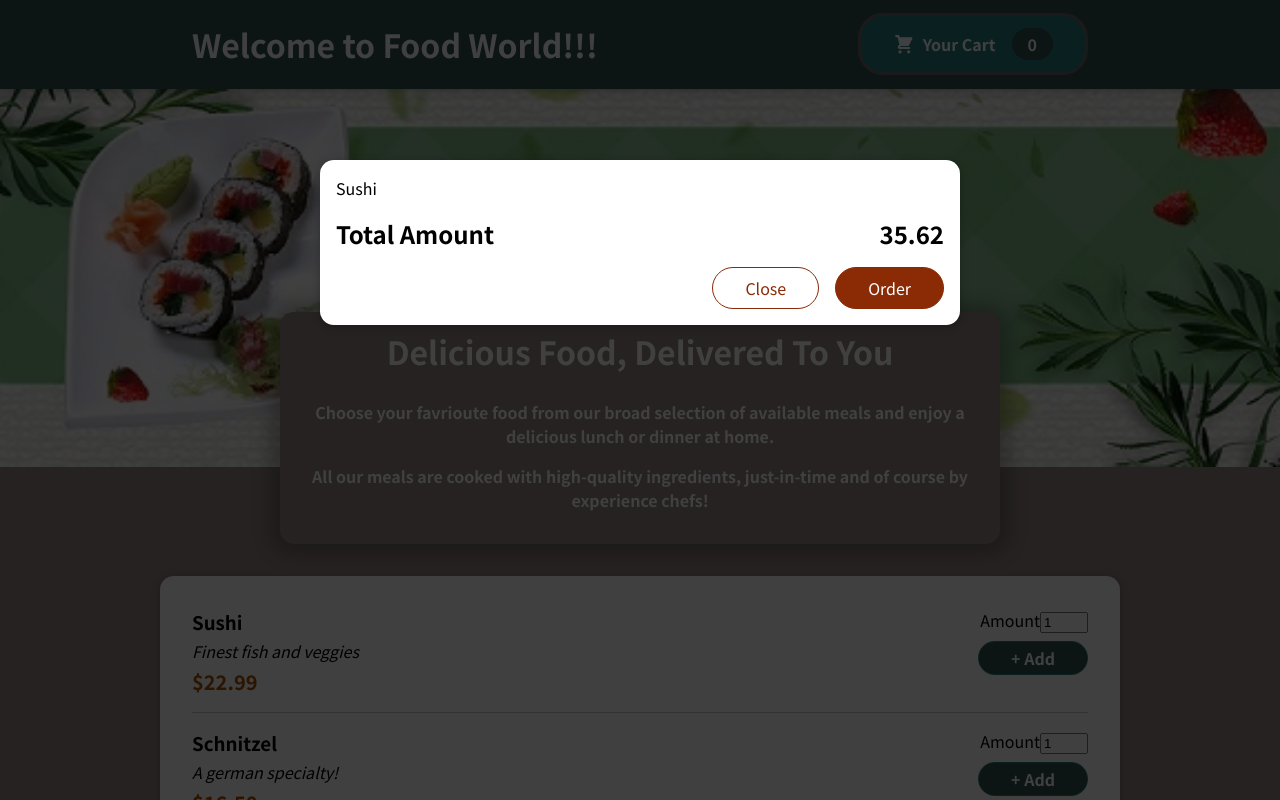
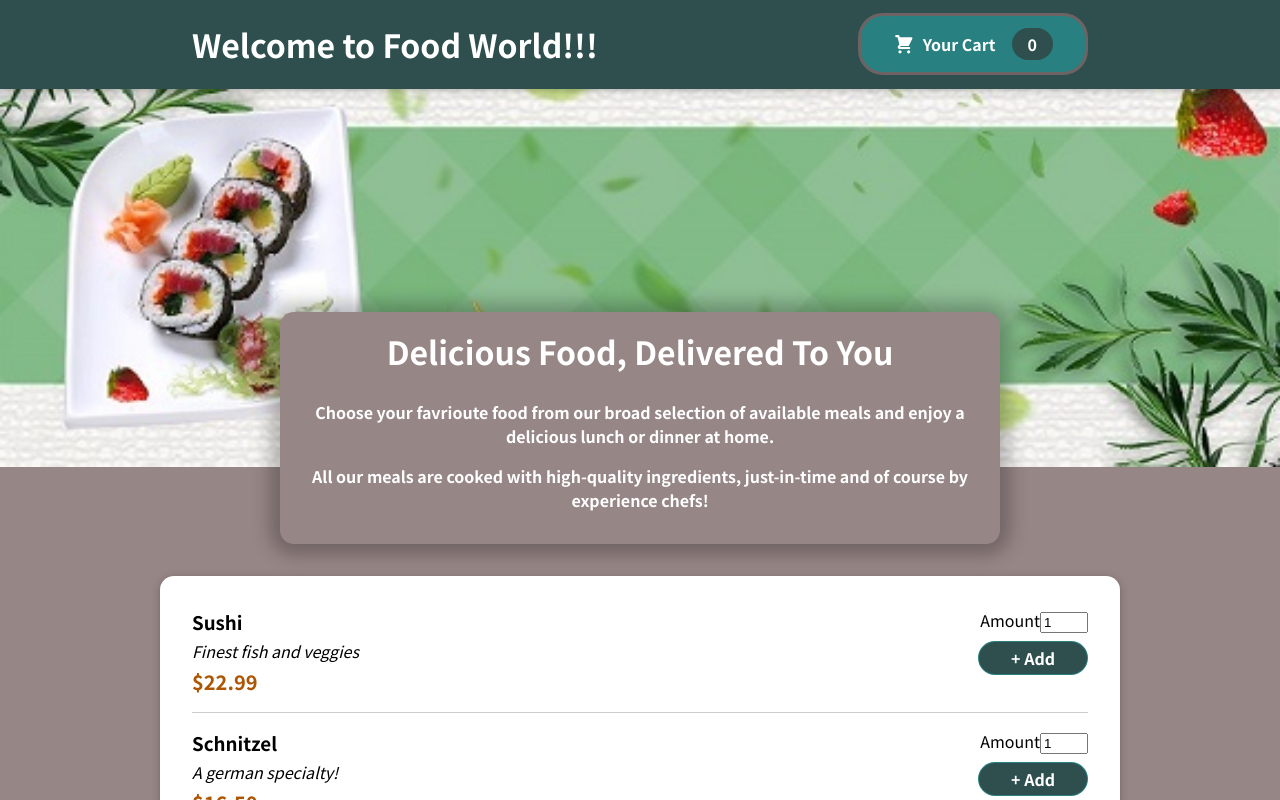
Before and after one commit to roshani2022/RestaurantApp, a React (Create React App) app: page / in a window 1280 px wide. Shown: the top 800 px of the page. Built offline with nearby package versions, Linux system fonts and the light colour scheme.

Commit message:
Cart open and close

```diff
--- a/src/App.js
+++ b/src/App.js
@@ -1,13 +1,23 @@
-import React, { Fragment } from "react";
+import React, { Fragment, useState } from "react";
 import Cart from "./Components/Cart/Cart";
 import Header from "./Components/Layout/Header";
 import Meals from "./Components/Meals/Meals";
 
 function App() {
+  const [showCart, setShowCart] = useState(false);
+
+  const showCartHandler = () => {
+    setShowCart(true);
+  };
+
+  const hideCartHandler = () => {
+    setShowCart(false);
+  };
+
   return (
     <Fragment>
-      <Cart />
-      <Header />
+     {showCart && <Cart onClose={hideCartHandler}/> }
+      <Header onShowCart={showCartHandler} />
       <main>
         <Meals />
       </main>
--- a/src/Components/Cart/Cart.js
+++ b/src/Components/Cart/Cart.js
@@ -9,15 +9,17 @@
     </ul>
   );
   return (
-    <Modal>
+    <Modal onClose={props.onClose}>
       {cartItems}
       <div className={classes.total}>
-      <span> Total Amount</span>
-      <span> 35.62</span>
+        <span> Total Amount</span>
+        <span> 35.62</span>
       </div>
 
       <div className={classes.actions}>
-        <button className={classes["button--alt"]}>Close</button>
+        <button className={classes["button--alt"]} onClick={props.onClose}>
+          Close
+        </button>
         <button className={classes.button}>Order</button>
       </div>
     </Modal>
--- a/src/Components/Layout/Header.js
+++ b/src/Components/Layout/Header.js
@@ -7,7 +7,7 @@
     <Fragment className="header">
       <header className={classes.header}>
         <h1>Welcome to Food World!!!</h1>
-        <HeaderCartButton>Cart</HeaderCartButton>
+        <HeaderCartButton onClick ={props.onShowCart}/>
       </header>
       <div>
         <img  className={classes['main-image']} src={mealsImage} alt="header"/>
--- a/src/Components/Layout/HeaderCartButton.js
+++ b/src/Components/Layout/HeaderCartButton.js
@@ -1,18 +1,16 @@
 import React from "react";
-import classes from './HeaderCartButton.module.css'
+import classes from "./HeaderCartButton.module.css";
 import CartIcon from "../Cart/CartIcon";
-const HeaderCartButton  = (props) => {
-    return (
-       <button className={classes.button}>
-        <span className={classes.icon}>
-            <CartIcon></CartIcon>
-        </span>
-        <span>Your Cart</span>
-        <span className={classes.badge}>
-            0
-        </span>
-       </button>
-    )
-}
+const HeaderCartButton = (props) => {
+  return (
+    <button className={classes.button} onClick={props.onClick}>
+      <span className={classes.icon}>
+        <CartIcon />
+      </span>
+      <span>Your Cart</span>
+      <span className={classes.badge}>0</span>
+    </button>
+  );
+};
 
 export default HeaderCartButton;
--- a/src/Components/UI/Input.js
+++ b/src/Components/UI/Input.js
@@ -3,7 +3,7 @@
   return (
     <div className={classes.input}>
       <label htmlFor={props.input.id}>{props.label}</label>
-      <input id={props.input.id} {...props.input}></input>
+      <input {...props.input}></input>
     </div>
   );
 };
--- a/src/Components/UI/Modal.js
+++ b/src/Components/UI/Modal.js
@@ -3,7 +3,7 @@
 import ReactDOM from "react-dom";
 
 const Backdrop = (props) => {
-  return <div className={classes.backdrop} />;
+  return <div className={classes.backdrop} onClick={props.onClose}/>;
 };
 
 const ModalOverlay = (props) => {
@@ -19,7 +19,7 @@
 const Modal = (props) => {
   return (
     <Fragment>
-      {ReactDOM.createPortal(<Backdrop />,portalElement)}
+      {ReactDOM.createPortal(<Backdrop  onClose={props.onClose}/>,portalElement)}
       {ReactDOM.createPortal(<ModalOverlay>{props.children}</ModalOverlay>,portalElement)}
     </Fragment>
   );
```
